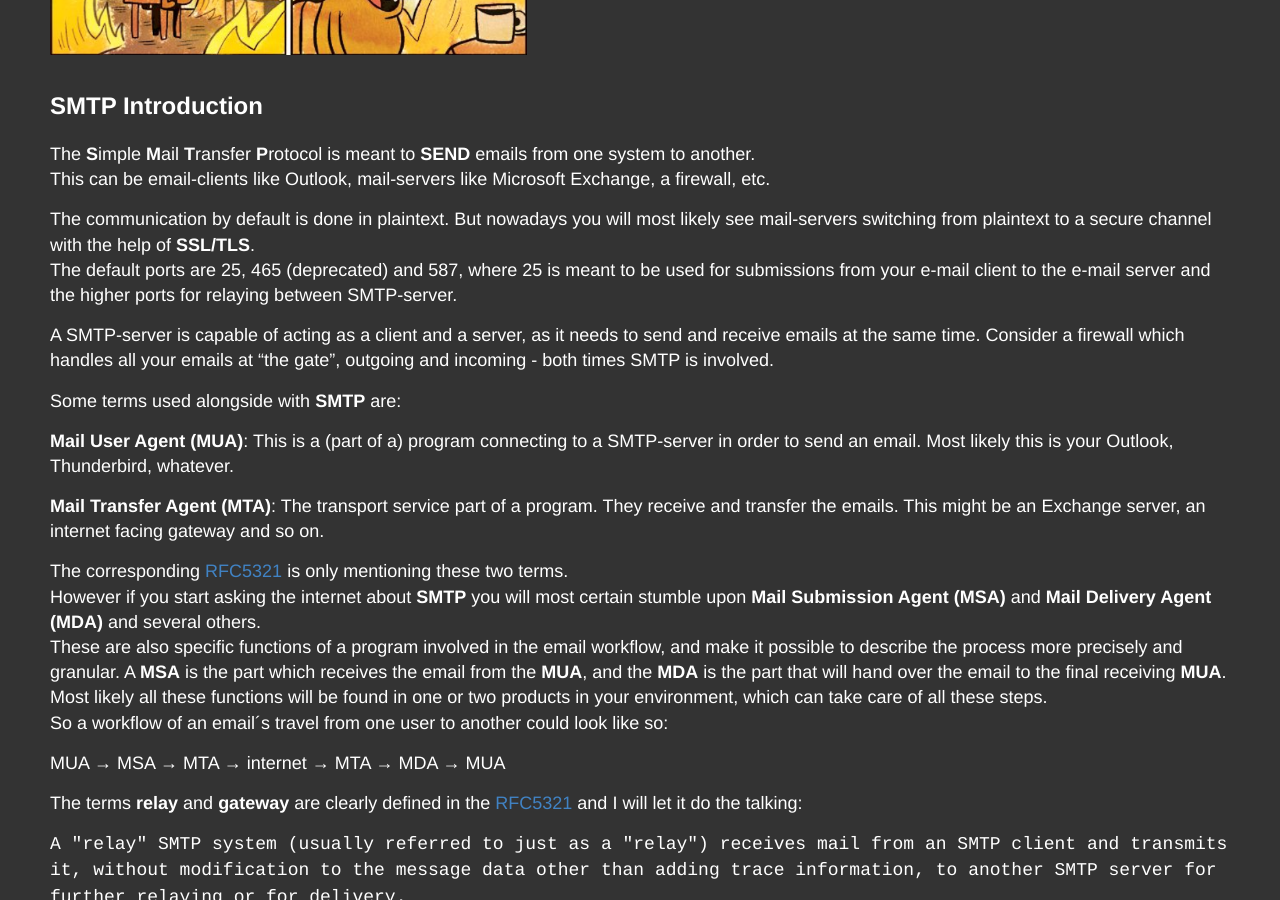
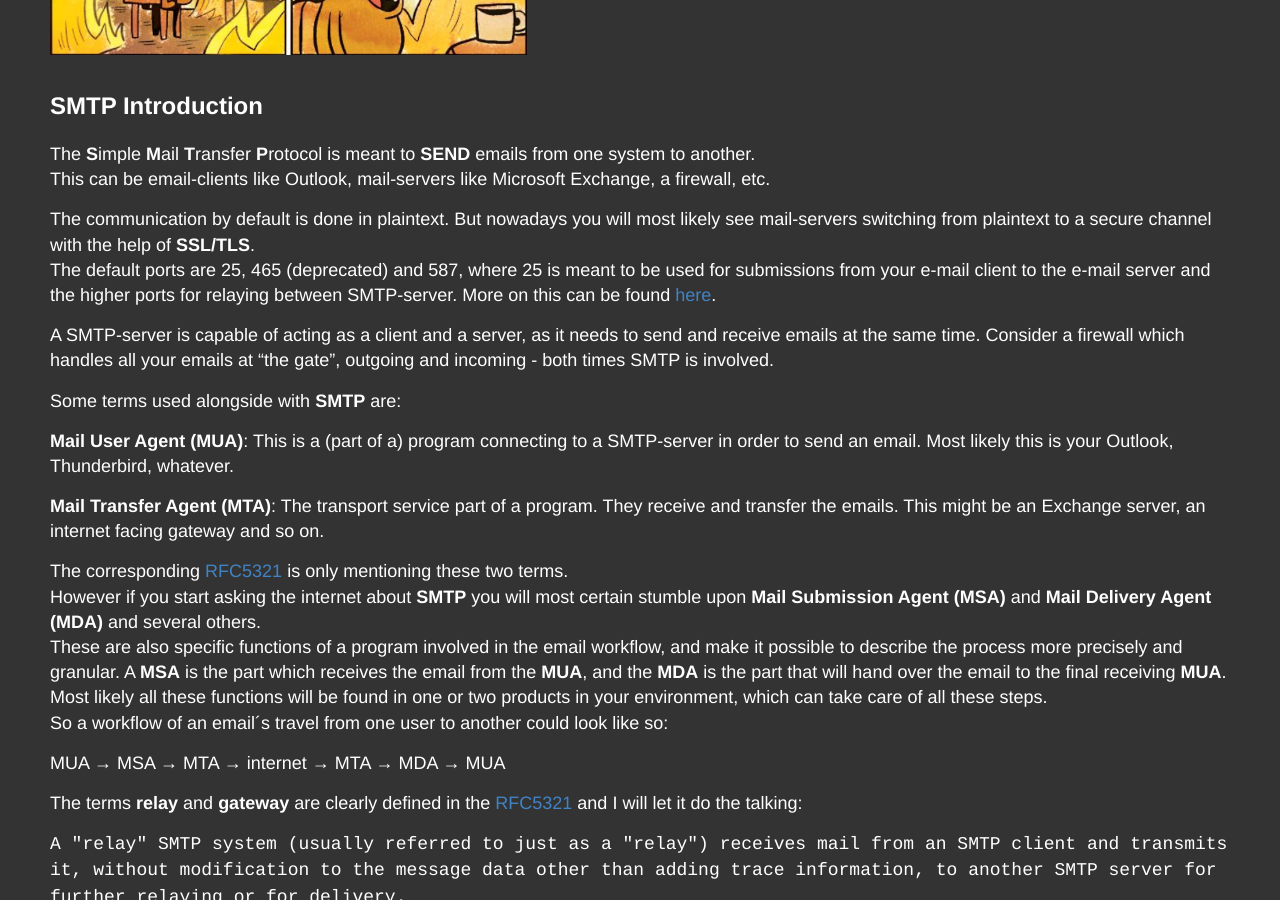
Before and after one commit to LuemmelSec/LuemmelSec.github.io, a Jekyll site: the page built from _posts/2020-12-25-Pentest-Everything-SMTP.md, in a window 1280 px wide and 900 px high, scrolled down 767 px. Built offline with Jekyll 4.4.1, drawn with Linux system fonts in a browser that asks for light colours.

Commit message:
Update 2020-12-25-Pentest-Everything-SMTP.md

```diff
--- a/_posts/2020-12-25-Pentest-Everything-SMTP.md
+++ b/_posts/2020-12-25-Pentest-Everything-SMTP.md
@@ -25,7 +25,7 @@
 This can be email-clients like Outlook, mail-servers like Microsoft Exchange, a firewall, etc.
 
 The communication by default is done in plaintext. But nowadays you will most likely see mail-servers switching from plaintext to a secure channel with the help of **SSL/TLS**.
-The default ports are 25, 465 (deprecated) and 587, where 25 is meant to be used for submissions from your e-mail client to the e-mail server and the higher ports for relaying between SMTP-server.
+The default ports are 25, 465 (deprecated) and 587, where 25 is meant to be used for submissions from your e-mail client to the e-mail server and the higher ports for relaying between SMTP-server. More on this can be found [here](https://www.jscape.com/blog/smtp-ports).
 
 A SMTP-server is capable of acting as a client and a server, as it needs to send and receive emails at the same time. Consider a firewall which handles all your emails at "the gate", outgoing and incoming - both times SMTP is involved.
 
```
